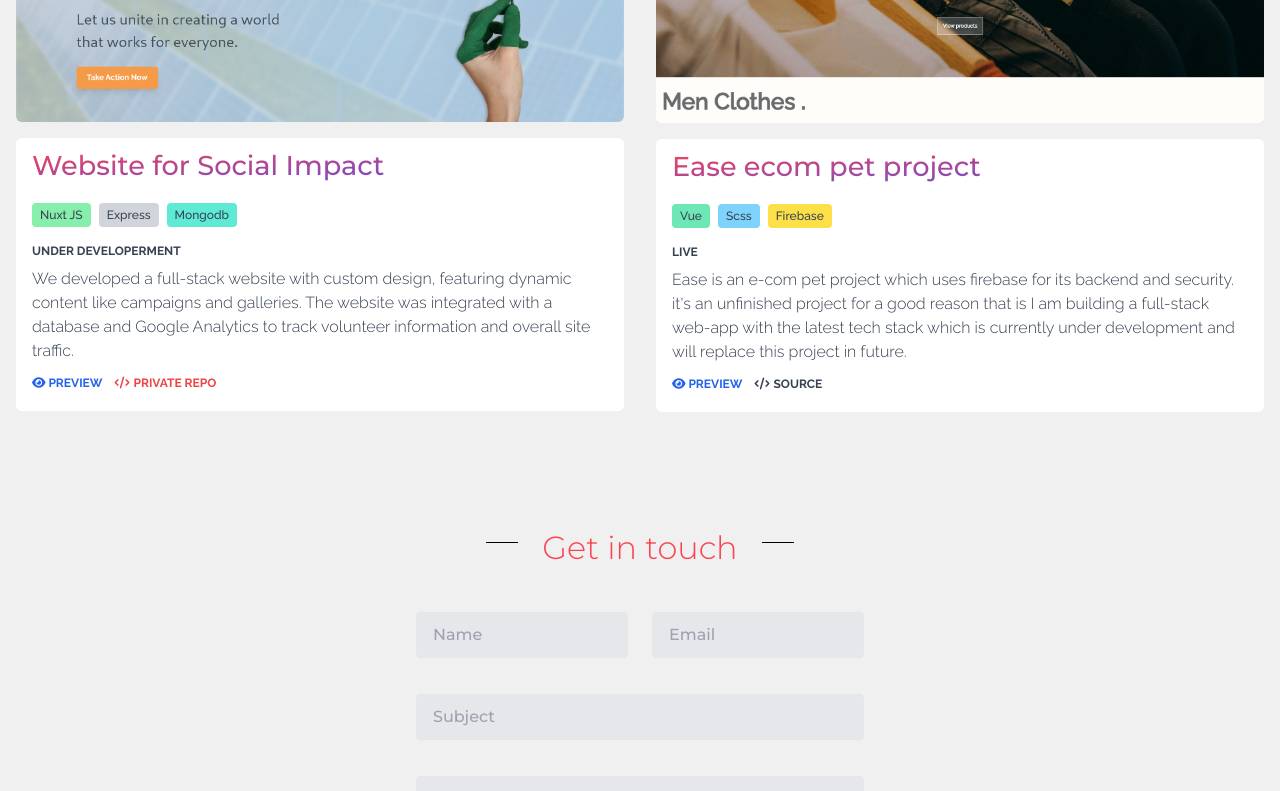
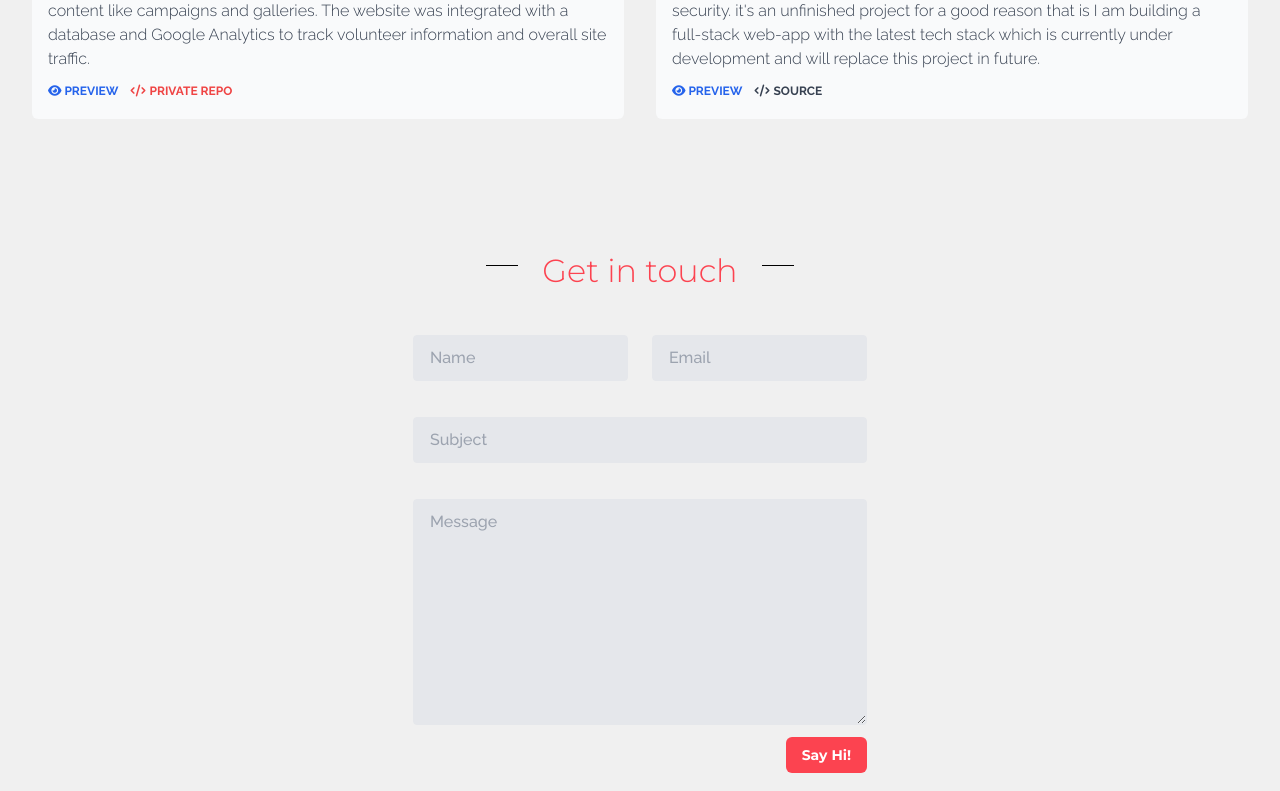
Before and after one commit to sosring/portfolio, a Nuxt app: page / in a window 1280 px wide. Shown: the part 2520-3311 px from the top of the page. Built offline with nearby package versions, Linux system fonts and the light colour scheme.

Commit message:
added padding and fronts

```diff
--- a/components/Contact-form.vue
+++ b/components/Contact-form.vue
@@ -1,19 +1,20 @@
 <template>
 
-  <form class="max-w-md mx-auto py-4
-   text-sm sm:text-base font-medium"
+  <form class="max-w-xl mx-auto py-4
+   text-sm sm:text-base font-medium
+   font-raleway text-gray-500 "
    @submit.prevent="">
   <div class="flex flex-wrap -mx-3 mb-6">
     <div class="w-full md:w-1/2 px-3 mb-6 md:mb-0">
       <input class="appearance-none block w-full
-       bg-gray-200 text-gray-600 border rounded
+       bg-gray-200 border rounded
        py-3 px-4 mb-3 leading-tight focus:outline-none
        focus:bg-white" id="grid-first-name" type="text"
        placeholder="Name">
     </div>
     <div class="w-full md:w-1/2 px-3">
       <input class="appearance-none block w-full
-       bg-gray-200 text-gray-600 border border-gray-200
+       bg-gray-200 border border-gray-200
        rounded py-3 px-4 leading-tight focus:outline-none
        focus:bg-white focus:border-gray-500"
        id="grid-last-name" type="email"
@@ -23,7 +24,7 @@
   <div class="flex flex-wrap -mx-3 mb-6">
     <div class="w-full px-3">
       <input class="appearance-none block w-full
-      bg-gray-200 text-gray-600 border border-gray-200
+      bg-gray-200 border border-gray-200
       rounded py-3 px-4 mb-3 leading-tight focus:outline-none
       focus:bg-white focus:border-gray-500" id="grid-email"
       type="text"
@@ -35,7 +36,7 @@
     <div class="w-full px-3">
       <textarea rows="10"
        class="appearance-none block w-full bg-gray-200
-       text-gray-600 border border-gray-200 rounded py-3
+       border border-gray-200 rounded py-3
        px-4 mb-3 leading-tight focus:outline-none
        focus:bg-white focus:border-gray-500"
        placeholder="Message" />
--- a/components/Portfolio.vue
+++ b/components/Portfolio.vue
@@ -13,7 +13,8 @@
         Somethings I've Built
       </h2>
 
-    <div class="project-wrapper grid gap-8">
+    <div class="project-wrapper
+     grid gap-8 p-4">
 
       <Project-card
         v-for="(project, index) in useProjects.projects"
--- a/components/Project-card.vue
+++ b/components/Project-card.vue
@@ -4,12 +4,14 @@
         font-raleway overflow-hidden"
        :class="shadowClass">
 
+    <!--
       <img :src="`/projects/${project.img}.png`"
         :alt="project.img"
         class="mb-4 object-cover rounded-md">
+    -->
 
         <div class="px-4 py-2
-         bg-white rounded-md">
+         bg-gray-50 rounded-md">
 
           <h3 class="heading
            font-medium mb-4 active"
```
